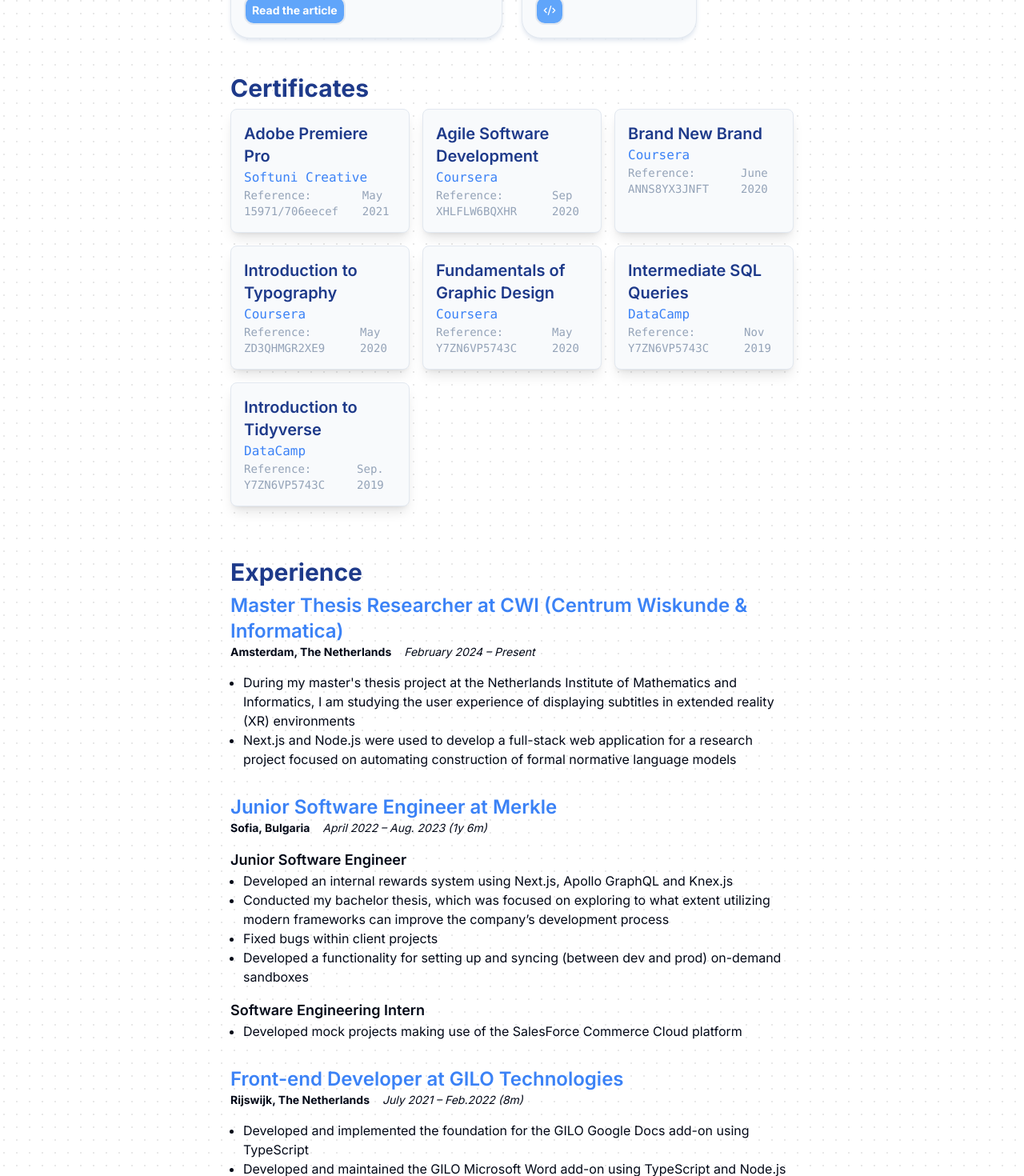
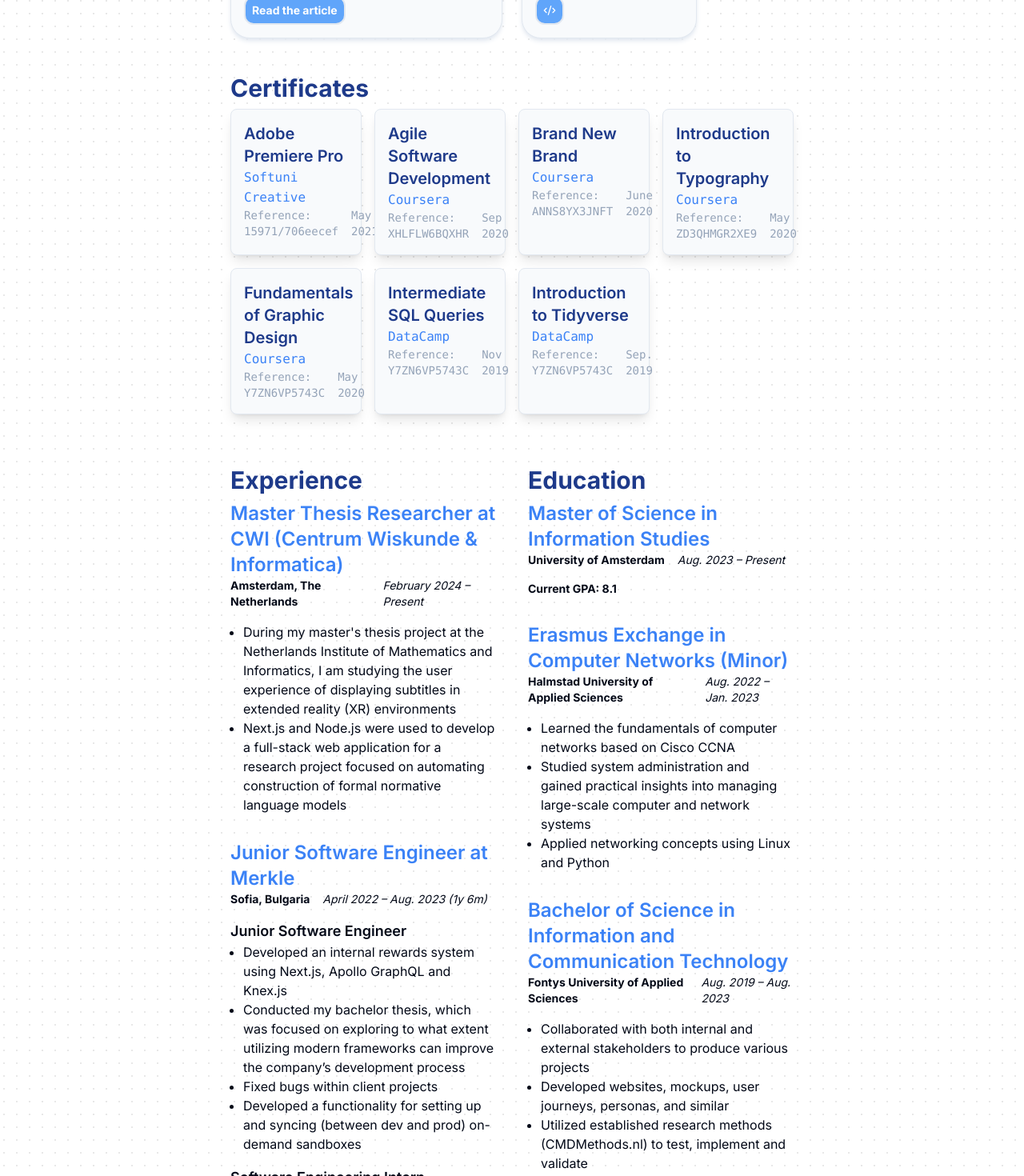
Before and after one commit to ayonkov1/portfolio, a Next.js app: page / in a window 1280 px wide. Shown: the part 2260-3730 px from the top of the page at 80% size. Built offline with nearby package versions, Linux system fonts and the light colour scheme.

Commit message:
Refactor component grid layout for better responsiveness.

```diff
--- a/src/components/core/cv-base.tsx
+++ b/src/components/core/cv-base.tsx
@@ -17,7 +17,7 @@
         <TechnicallSkills />
         <Projects />
         <Certificates />
-        <div className="flex flex-col 2xl:flex-row max-l-full 2xl:[&>div]:max-w-xl lg:gap-10 justify-between">
+        <div className="grid grid-cols-1 lg:grid-cols-2 lg:gap-10 justify-between">
           <Experience />
           <Education />
         </div>
--- a/src/components/custom/sections/certificates.tsx
+++ b/src/components/custom/sections/certificates.tsx
@@ -7,7 +7,7 @@
     <div>
       <Title text="Certificates" />
 
-      <div className="grid grid-cols-1 md:grid-cols-2 lg:grid-cols-3 xl:grid-cols-3 gap-4 py-1 pb-6 pt-2">
+      <div className="grid grid-cols-1 md:grid-cols-2 lg:grid-cols-3 xl:grid-cols-4 gap-4 py-1 pb-6 pt-2">
         {certificates.map((certificate, index) => (
           <div key={index} className="border rounded-lg p-4 shadow-lg bg-slate-50 dark:bg-black">
             <SubTitle text={certificate.name} />
```
